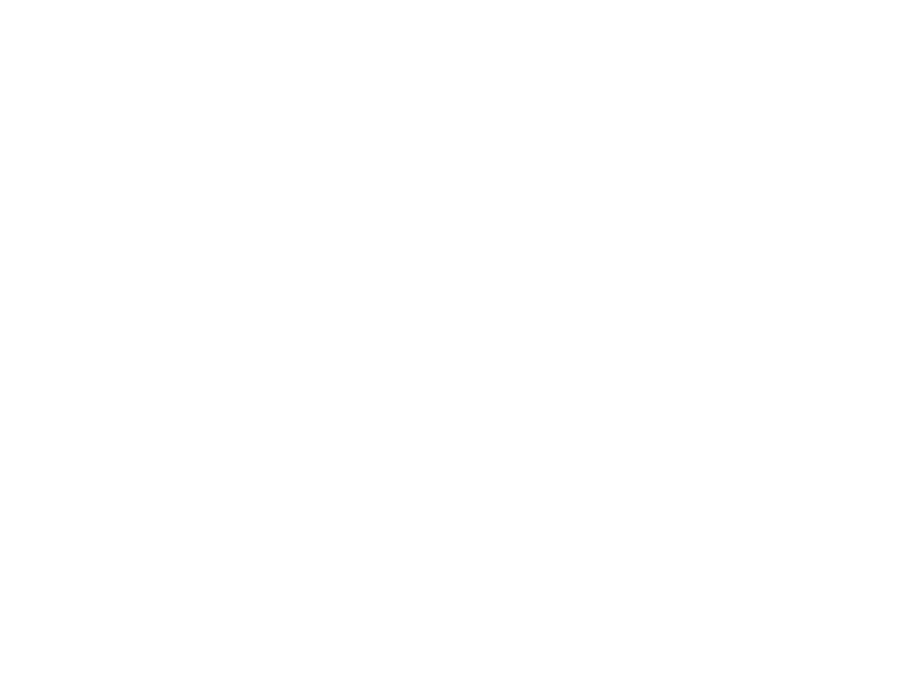
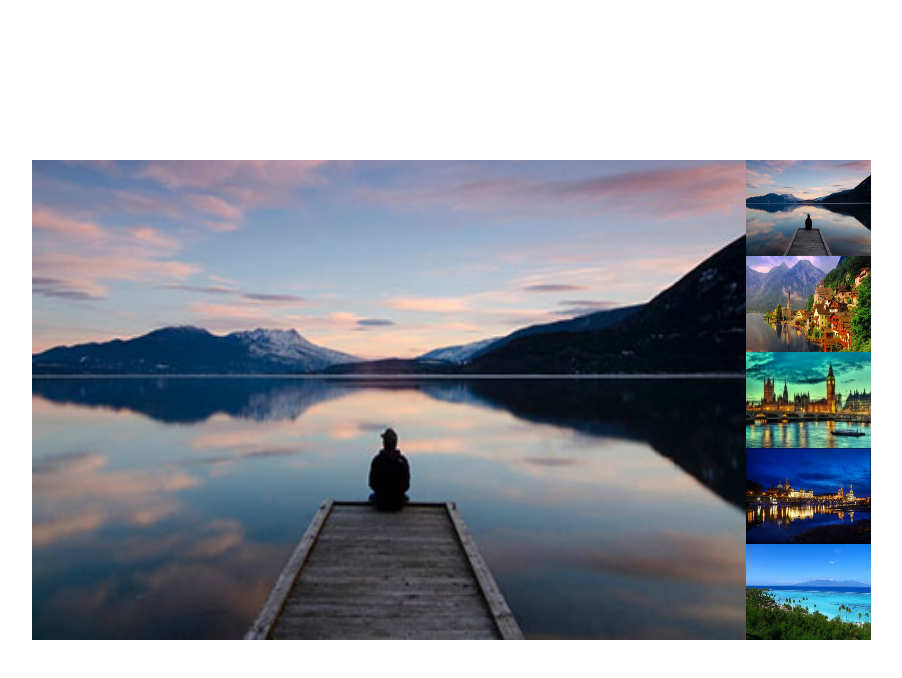
Before and after one commit to LarisaGimbu/js-array-carousel, a plain HTML site: page index.html in a window 1280 px wide. Shown: the whole page, without its empty margins (162-1064 px from the left). Drawn offline with nearby package versions, Linux system fonts and the light colour scheme.

Commit message:
base html slider

```diff
--- a/css/style.css
+++ b/css/style.css
@@ -0,0 +1,44 @@
+.container{
+  display: flex;
+  justify-content: center;
+  align-items: center;
+  height: 100vh;
+}
+
+.slider{
+  width: 80%;
+  height: 60vh;
+}
+
+.image{
+  width: 80%;
+  height: 100%;
+  overflow: hidden;
+}
+.item img{
+  width: 100%;
+  height: 100%;
+}
+
+.item{
+  display: none;
+  height: 100%;
+}
+
+.item.active{
+  display: block;
+}
+
+
+.aside-image{
+  width: 20%;
+  height: 100%;
+}
+.aside-image .a-item{
+  width: 70%;
+  height: calc(100% / 5);
+}
+.a-item img{
+  width: 100%;
+  height: 100%;
+}
--- a/index.html
+++ b/index.html
@@ -9,6 +9,45 @@
   <link rel="stylesheet" href="css/style.css">
 </head>
 <body>
+  <div class="container">
+    <div class="slider d-flex">
+      <div class="image">
+        <div class="item active">
+          <img src="img/01.jpg" alt="">
+        </div>
+        <div class="item">
+          <img src="img/02.jpg" alt="">
+        </div>
+        <div class="item">
+          <img src="img/03.jpg" alt="">
+        </div>
+        <div class="item">
+          <img src="img/04.jpg" alt="">
+        </div>
+        <div class="item">
+          <img src="img/05.jpg" alt="">
+        </div>
+      </div>
+
+      <div class="aside-image">
+        <div class="a-item">
+          <img src="img/01.jpg" alt="">
+        </div>
+        <div class="a-item">
+          <img src="img/02.jpg" alt="">
+        </div>
+        <div class="a-item">
+          <img src="img/03.jpg" alt="">
+        </div>
+        <div class="a-item">
+          <img src="img/04.jpg" alt="">
+        </div>
+        <div class="a-item">
+          <img src="img/05.jpg" alt="">
+        </div>
+      </div>
+    </div>
+  </div>
 
 
 
```
